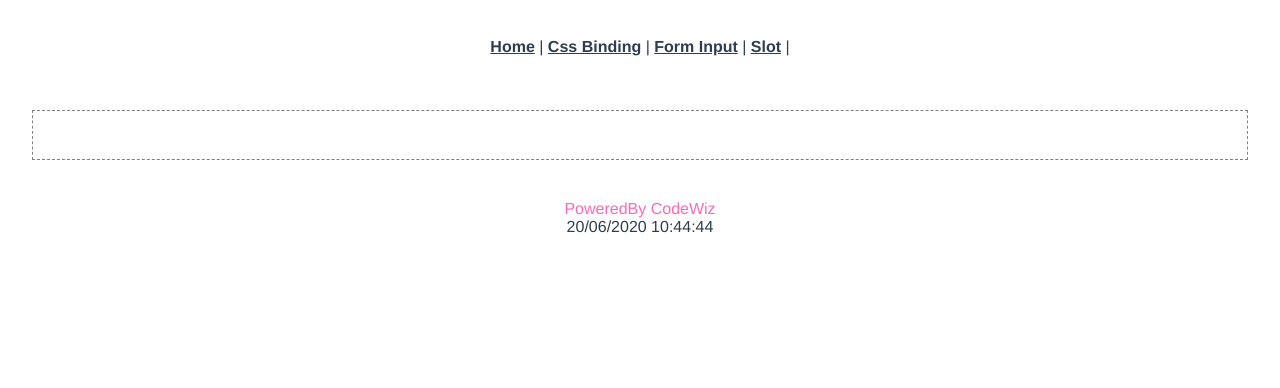
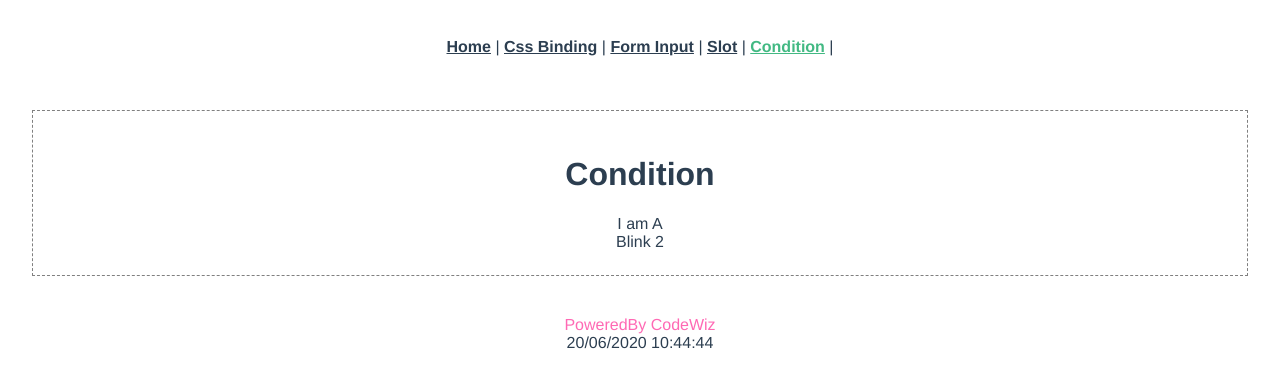
Before and after one commit to cckcoder/vue_tutorial_1, a Vue app: page /condition in a window 1280 px wide. Shown: the top 388 px of the page. Built offline with nearby package versions, Linux system fonts and the light colour scheme.

Commit message:
Complete section
Signed-off-by: codewiz <c.chaiwat.ch@gmail.com>

```diff
--- a/src/components/layout/Header.vue
+++ b/src/components/layout/Header.vue
@@ -4,6 +4,7 @@
       <router-link to="/css_binding">Css Binding</router-link> |
       <router-link to="/form_input">Form Input</router-link> |
       <router-link to="/slot">Slot</router-link> |
+      <router-link to="/condition">Condition</router-link> |
     </div>
 </template>
 
--- a/src/router/index.js
+++ b/src/router/index.js
@@ -4,6 +4,7 @@ import Home from "../views/Home.vue";
 import CssBinding from "../views/CssBinding.vue";
 import formInput from "../views/formInput.vue";
 import slotLearn from "../views/Slot_lern.vue";
+import Condition from "../views/Condition.vue";
 
 Vue.use(VueRouter);
 
@@ -28,6 +29,11 @@ const routes = [
     name: "Slot",
     component: slotLearn,
   },
+  {
+    path: "/condition",
+    name: "Slot",
+    component: Condition,
+  },
 ];
 
 const router = new VueRouter({
--- /dev/null
+++ b/src/views/Condition.vue
@@ -0,0 +1,51 @@
+<template>
+  <div id="condition">
+    <h1>Condition</h1>
+    <div v-if="type === 'A'">
+      I am A
+    </div>
+    <div v-else-if="type === 'B'">
+      I am B
+    </div>
+    <div v-else-if="type === 'C'">
+      I am C
+    </div>
+    <div v-else>
+      Not A/B/C
+    </div>
+
+    <div v-if="isShow">
+      Blink 1
+    </div>
+    <div v-else>
+      Blink 2
+    </div>
+
+    <div v-show="isShow">
+      Blink V-show
+    </div>
+
+  </div>
+</template>
+
+<script>
+export default {
+  name: "condition",
+  mounted() {
+    setInterval(() => {
+      //this.isShow = !this.isShow
+      this.isShow = false
+    }, 1000)
+  },
+  data() {
+    return {
+      type: "A",
+      isShow: true
+    }
+  }
+}
+</script>
+
+<style>
+
+</style>
```
Also changed, not shown: 1 other file (tests, documents, lock files or other folders).
